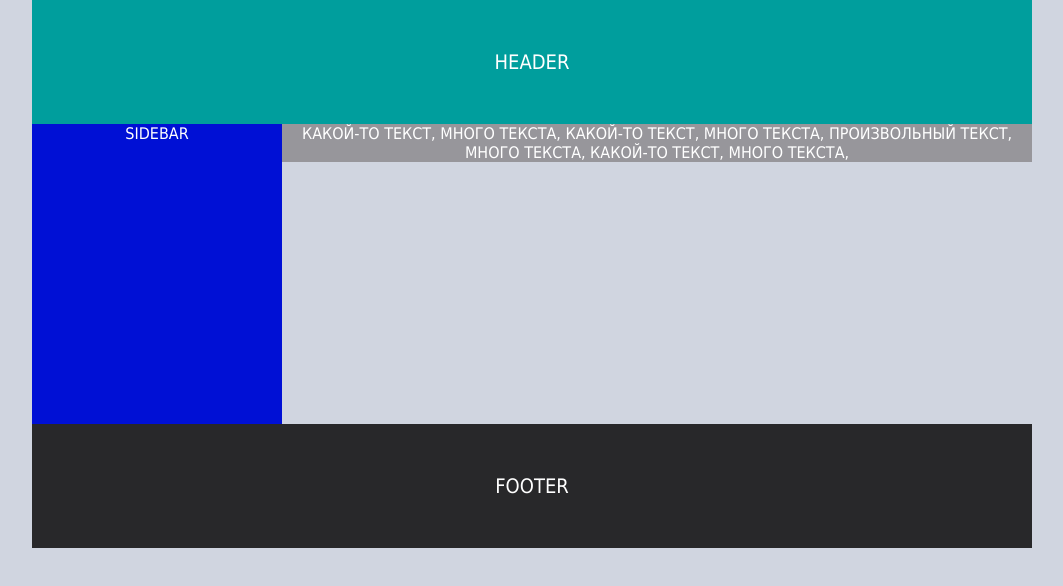
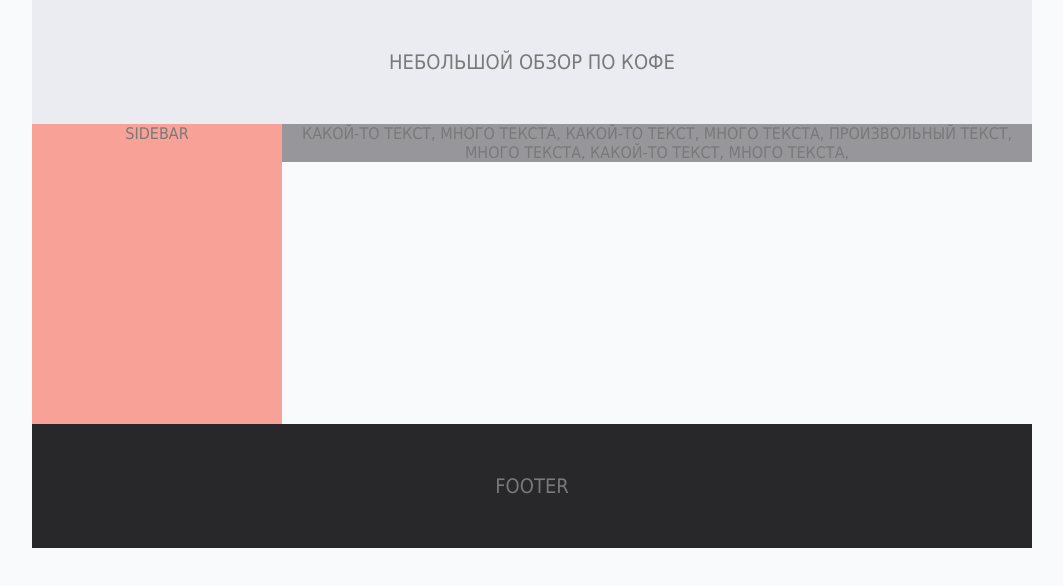
Before and after one commit to Tank090493/Pilot-tester, a plain HTML site: page index.html in a window 1280 px wide. Shown: the whole page, without its empty margins (108-1171 px from the left). Drawn offline with Linux system fonts and the light colour scheme.

Commit message:
Мелкие правки+новая ветка

```diff
--- a/index.html
+++ b/index.html
@@ -7,7 +7,7 @@
 <title> Tanya Tsilimbaeva </title>
 </head>
 <div class="wrapper">
-		<div class="header">Header</div>
+		<div class="header">Небольшой обзор по кофе</div>
 		<div class="left-sidebar">Sidebar</div>
 		<div class="content">
 			Какой-то текст, много текста, какой-то текст, много текста,
--- a/style.css
+++ b/style.css
@@ -5,15 +5,15 @@ body, html {
     margin: 0;
     padding: 0;
     font-family: Tahoma;
-    background: #d0d5e0;
-    color: #ffffff;
+    background: #f9fafc;
+    color: #797979;
 }
 .wrapper{
     width: 1000px;
     margin: 0 auto;
 }
 .header{
-    background: #009e9d;
+    background: #eaecf2;
     padding: 50px 0;
     font-size: 20px;
     line-height: 24px;
@@ -21,7 +21,7 @@ body, html {
     text-transform: uppercase;
 }
 .left-sidebar{
-    background: #0010d5;
+    background: #f8a197;
     float: left;
     width: 250px;
     height: 300px;
```
